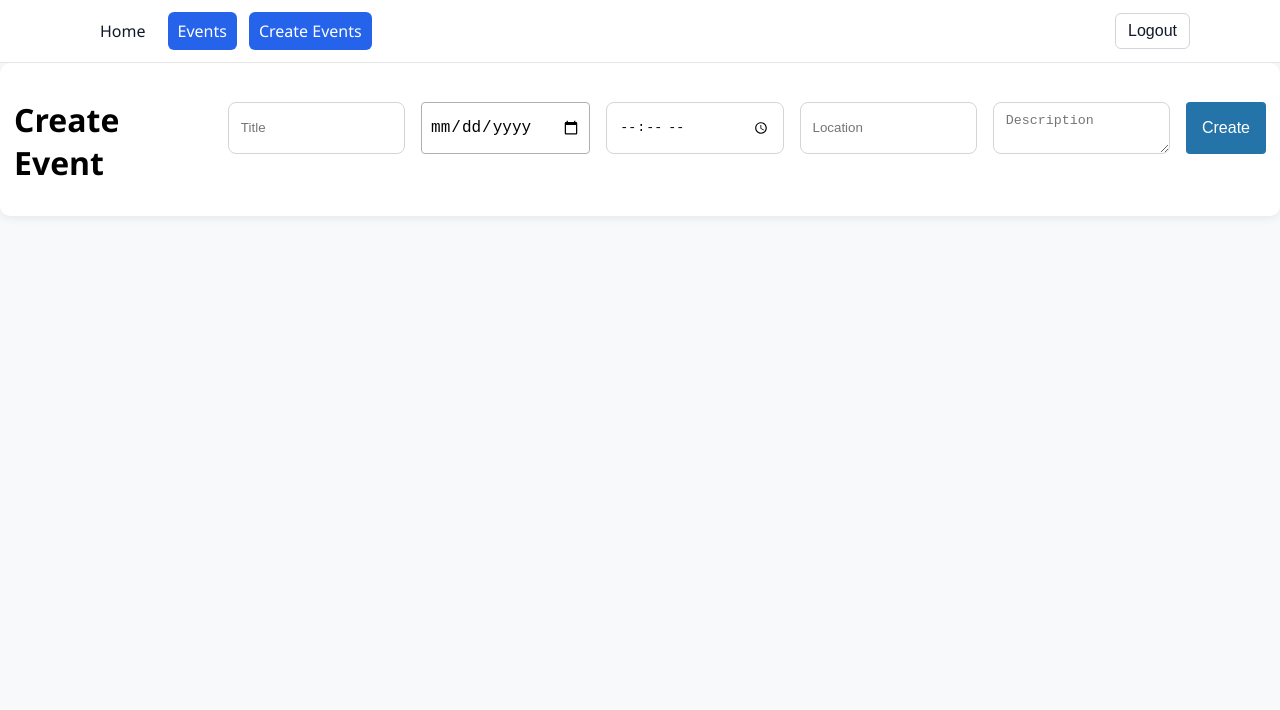
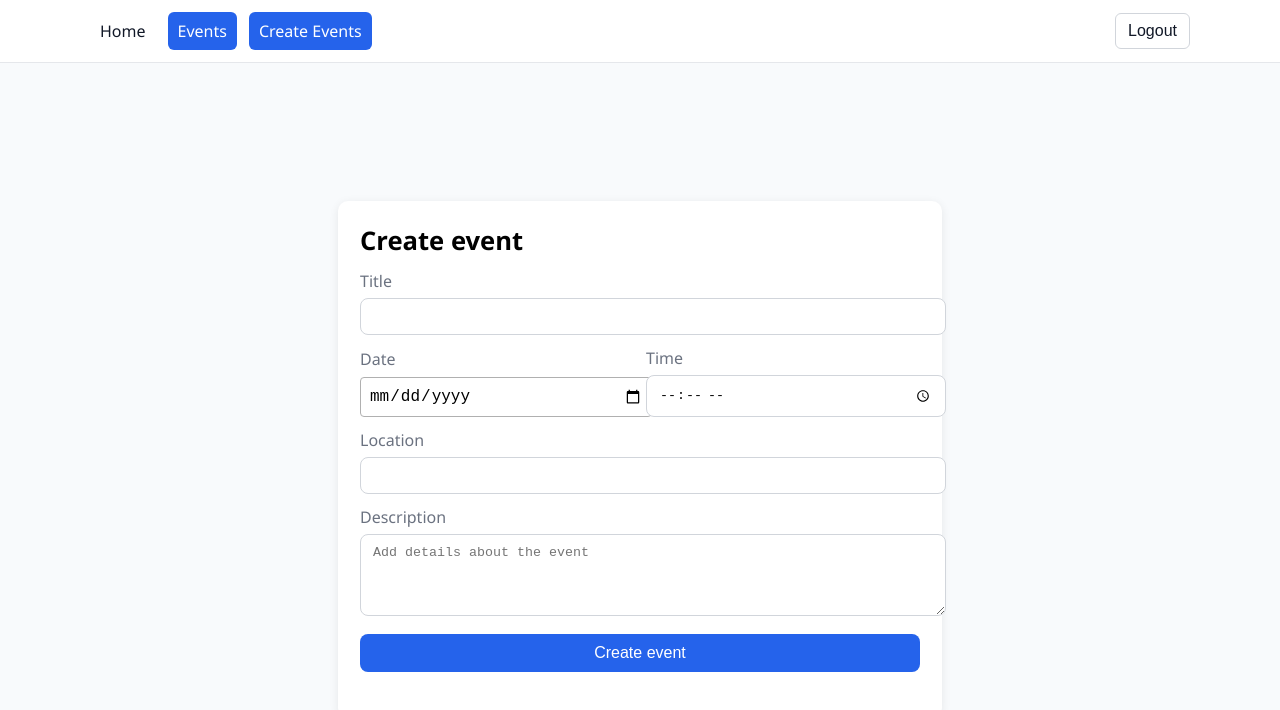
Before and after one commit to ahamedkabir48/Event_management_PROD, a React (Create React App) app in the folder frontend/: page /events/create in a window 1280 px wide. Shown: the top 710 px of the page. Built offline with nearby package versions, Linux system fonts and the light colour scheme; no server answers.

Commit message:
Backend fix commit

```diff
--- a/frontend/src/pages/CreateEventPage.jsx
+++ b/frontend/src/pages/CreateEventPage.jsx
@@ -1,7 +1,7 @@
 // src/pages/CreateEventPage.jsx
 import React, { useState } from 'react';
-import api from '../api';
 import { useNavigate } from 'react-router-dom';
+import api from '../api'; // axios.create({ baseURL: 'http://localhost:5000/api' })
 import './CreateEventPage.css';
 
 export default function CreateEventPage() {
@@ -10,23 +10,31 @@ export default function CreateEventPage() {
     date: '',
     time: '',
     location: '',
-    description: '',
+    description: ''
   });
+  const [busy, setBusy] = useState(false);
   const [error, setError] = useState('');
-  const [busy, setBusy] = useState(false);
   const navigate = useNavigate();
 
   const onChange = (e) => setForm({ ...form, [e.target.name]: e.target.value });
 
   const onSubmit = async (e) => {
-    e.preventDefault();
+    e.preventDefault(); // keep SPA behavior and avoid page reload
     setError('');
     setBusy(true);
     try {
-      await api.post('/events', form); // ✅ token auto-attached
-      navigate('/events');
+      // Combine date and time if backend expects a single datetime, or send as-is if it has separate fields
+      const payload = {
+        title: form.title,
+        date: form.date,           // e.g., "2025-09-13"
+        time: form.time,           // e.g., "14:30"
+        location: form.location,
+        description: form.description
+      };
+      await api.post('/events', payload);
+      navigate('/events', { replace: true, state: { flash: 'Event created successfully' } });
     } catch (err) {
-      const msg = err?.response?.data?.message || 'Event creation failed';
+      const msg = err?.response?.data?.message || 'Failed to create event';
       setError(msg);
     } finally {
       setBusy(false);
@@ -34,20 +42,74 @@ export default function CreateEventPage() {
   };
 
   return (
-    <main className="create-event">
-      <div className="event-card">
-        <h1>Create Event</h1>
+    <main className="ce">
+      <div className="ce-card">
+        <h1>Create event</h1>
 
-        {error && <div className="error">{error}</div>}
+        {error && <div className="error" role="alert">{error}</div>}
 
-        <form className="event-form" onSubmit={onSubmit}>
-          <input name="title" placeholder="Title" value={form.title} onChange={onChange} required />
-          <input name="date" type="date" value={form.date} onChange={onChange} required />
-          <input name="time" type="time" value={form.time} onChange={onChange} required />
-          <input name="location" placeholder="Location" value={form.location} onChange={onChange} required />
-          <textarea name="description" placeholder="Description" value={form.description} onChange={onChange} />
-          <button type="submit" disabled={busy}>
-            {busy ? 'Saving…' : 'Create'}
+        <form className="ce-form" onSubmit={onSubmit}>
+          <div className="row">
+            <label htmlFor="title">Title</label>
+            <input
+              id="title"
+              name="title"
+              value={form.title}
+              onChange={onChange}
+              required
+            />
+          </div>
+
+          <div className="grid-2">
+            <div className="row">
+              <label htmlFor="date">Date</label>
+              <input
+                id="date"
+                name="date"
+                type="date"
+                value={form.date}
+                onChange={onChange}
+                required
+              />
+            </div>
+            <div className="row">
+              <label htmlFor="time">Time</label>
+              <input
+                id="time"
+                name="time"
+                type="time"
+                value={form.time}
+                onChange={onChange}
+                required
+              />
+            </div>
+          </div>
+
+          <div className="row">
+            <label htmlFor="location">Location</label>
+            <input
+              id="location"
+              name="location"
+              value={form.location}
+              onChange={onChange}
+              required
+            />
+          </div>
+
+          <div className="row">
+            <label htmlFor="description">Description</label>
+            <textarea
+              id="description"
+              name="description"
+              rows="4"
+              value={form.description}
+              onChange={onChange}
+              placeholder="Add details about the event"
+            />
+          </div>
+
+          <button className="submit" type="submit" disabled={busy}>
+            {busy ? 'Creating…' : 'Create event'}
           </button>
         </form>
       </div>
--- a/frontend/src/pages/LoginPage.jsx
+++ b/frontend/src/pages/LoginPage.jsx
@@ -1,79 +1,63 @@
-// src/pages/LoginPage.jsx
 import React, { useState } from 'react';
-import { useNavigate, Link } from 'react-router-dom';
-import api from '../api';
+import axios from 'axios';
+import { useNavigate } from 'react-router-dom';
 import './LoginPage.css';
 
-export default function LoginPage() {
-  const [form, setForm] = useState({ email: '', password: '' });
-  const [error, setError] = useState('');
-  const [busy, setBusy] = useState(false);
+function LoginPage() {
+  const [email, setEmail] = useState('');
+  const [password, setPassword] = useState('');
   const navigate = useNavigate();
 
-  const onChange = (e) => setForm({ ...form, [e.target.name]: e.target.value });
-
-  const onSubmit = async (e) => {
+  const handleSubmit = async e => {
     e.preventDefault();
-    setError('');
-    setBusy(true);
     try {
-      const res = await api.post('/auth/login', form);
-      const { token, username } = res.data;
-
-      // ✅ store token + username for later use
-      localStorage.setItem('token', token);
-      localStorage.setItem('username', username);
-
-      navigate('/dashboard', { replace: true });
-    } catch (err) {
-      const msg = err?.response?.data?.message || 'Login failed';
-      setError(msg);
-    } finally {
-      setBusy(false);
+      const res = await axios.post(`${process.env.REACT_APP_API_URL}/auth/login`, { email, password });
+      localStorage.setItem('token', res.data.token);
+      navigate('/home');
+    } catch {
+      alert('Login failed!');
     }
   };
 
 return (
-    <main className="login">
+  <div className="login">
     <div className="login-card">
-        <h1>Log in</h1>
+      <h2 className="login-title">Log in</h2>
 
-        {error && <div className="error" role="alert">{error}</div>}
-
-        <form className="login-form" onSubmit={onSubmit}>
+      <form className="login-form" onSubmit={handleSubmit}>
         <div className="field">
-            <label>Email</label>
+          <label htmlFor="email">Email</label>
           <input
-              name="email"
+            id="email"
             type="email"
-              value={form.email}
-              onChange={onChange}
+            value={email}
+            onChange={(e) => setEmail(e.target.value)}
             autoComplete="email"
             required
           />
         </div>
 
         <div className="field">
-            <label>Password</label>
+          <label htmlFor="password">Password</label>
           <input
-              name="password"
+            id="password"
             type="password"
-              value={form.password}
-              onChange={onChange}
-              autoComplete="current-password"
+            value={password}
+            onChange={(e) => setPassword(e.target.value)}
             required
           />
         </div>
 
-          <button className="submit" type="submit" disabled={busy}>
-            {busy ? 'Logging in…' : 'Login'}
-          </button>
+        <button className="submit" type="submit">Log In</button>
       </form>
 
       <p className="hint">
-          Don’t have an account? <Link to="/register">Register</Link>
+        No account? <a href="/register">Register</a>
       </p>
     </div>
-    </main>
+  </div>
 );
+
 }
+
+export default LoginPage;
--- a/frontend/src/pages/RegistrationPage.jsx
+++ b/frontend/src/pages/RegistrationPage.jsx
@@ -1,7 +1,7 @@
 // src/pages/RegistrationPage.jsx
 import React, { useState } from 'react';
 import { useNavigate, Link } from 'react-router-dom';
-import api from '../api';
+import api from '../api'; // axios.create({ baseURL: 'http://localhost:5000/api' })
 import './RegistrationPage.css';
 
 export default function RegistrationPage() {
@@ -13,12 +13,11 @@ export default function RegistrationPage() {
   const onChange = (e) => setForm({ ...form, [e.target.name]: e.target.value });
 
   const onSubmit = async (e) => {
-    e.preventDefault();
+    e.preventDefault(); // prevent full page reload so SPA handles the submit
     setError('');
     setBusy(true);
     try {
       await api.post('/auth/register', form);
-      alert('✅ Registration successful! Please log in.');
       navigate('/login', { replace: true });
     } catch (err) {
       const msg = err?.response?.data?.message || 'Registration failed';
@@ -33,51 +32,54 @@ export default function RegistrationPage() {
       <div className="register-card">
         <h1>Create your account</h1>
 
-        {error && <div className="error">{error}</div>}
+        {error && <div className="error" role="alert">{error}</div>}
 
-        <form onSubmit={onSubmit}>
+        <form className="register-form" onSubmit={onSubmit}>
           <div className="field">
-            <label>Username</label>
+            <label htmlFor="username">Username</label>
             <input
+              id="username"
               name="username"
               value={form.username}
               onChange={onChange}
+              autoComplete="username"
               required
-              placeholder="Enter your name"
             />
           </div>
 
           <div className="field">
-            <label>Email</label>
+            <label htmlFor="email">Email</label>
             <input
+              id="email"
+              name="email"
               type="email"
-              name="email"
               value={form.email}
               onChange={onChange}
+              autoComplete="email"
               required
-              placeholder="Enter your email"
             />
           </div>
 
           <div className="field">
-            <label>Password</label>
+            <label htmlFor="password">Password</label>
             <input
+              id="password"
+              name="password"
               type="password"
-              name="password"
               value={form.password}
               onChange={onChange}
+              autoComplete="new-password"
               required
-              placeholder="Enter your password"
             />
           </div>
 
-          <button type="submit" disabled={busy}>
+          <button className="submit" type="submit" disabled={busy}>
             {busy ? 'Creating account…' : 'Register'}
           </button>
         </form>
 
         <p className="hint">
-          Already have an account? <Link to="/login">Login</Link>
+          Already have an account? <Link to="/login">Log in</Link>
         </p>
       </div>
     </main>
```
Lines whose indentation alone changed are shown as unchanged.
